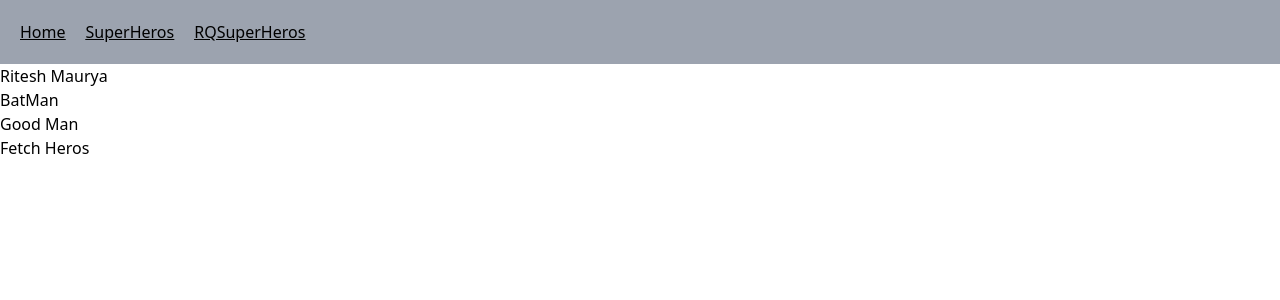
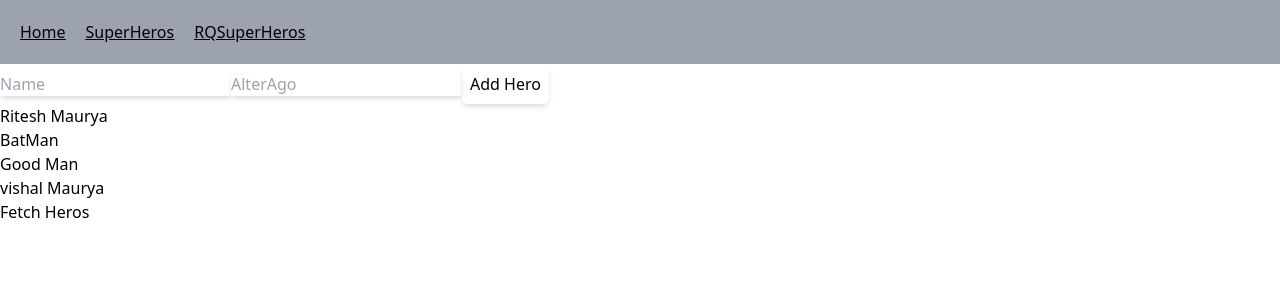
Before and after one commit to Ritesh9919/learning-react-query, a React (Vite) app in the folder react-query/: page /rq-super-heros in a window 1280 px wide. Shown: the top 300 px of the page. Built offline with nearby package versions, Linux system fonts and the light colour scheme; data requests are answered from the project's data file.

Commit message:
mutations

```diff
--- a/react-query/db.json
+++ b/react-query/db.json
@@ -14,6 +14,11 @@
       "id": 3,
       "name": "Good Man",
       "AlterAgo": "Chanchal"
+    },
+    {
+      "id": "0272",
+      "name": "vishal Maurya",
+      "AlterAgo": "temp"
     }
   ],
   "friends": [
@@ -39,7 +44,10 @@
   "channels": [
     {
       "id": "riteshm",
-      "courses": ["react", "node.js"]
+      "courses": [
+        "react",
+        "node.js"
+      ]
     }
   ],
   "colors": [
--- a/react-query/src/components/RQSuperHeros.jsx
+++ b/react-query/src/components/RQSuperHeros.jsx
@@ -1,7 +1,13 @@
+import { useState } from "react";
 import { Link } from "react-router-dom";
-import { useSuperHerosData } from "../hooks/useSuperHerosData";
+import {
+  useSuperHerosData,
+  useAddSuperHeroData,
+} from "../hooks/useSuperHerosData";
 
 function RQSuperHeros() {
+  const [name, setName] = useState("");
+  const [alterAgo, setAlterAgo] = useState("");
   const onSuccess = (data) => {
     if (data) console.log("Perfom side effect after data fetchin", data);
   };
@@ -10,14 +16,37 @@ function RQSuperHeros() {
   };
   const { isLoading, data, isError, error, isFetching, refetch } =
     useSuperHerosData(onSuccess, onError);
+  const { mutate } = useAddSuperHeroData();
   if (isLoading || isFetching) {
     return <h1>Loading...</h1>;
   }
   if (isError) {
     return <h2>{error.message}</h2>;
   }
+
+  const handleSubmit = () => {
+    const hero = { name, AlterAgo: alterAgo };
+    mutate(hero);
+  };
   return (
     <>
+      <form onSubmit={handleSubmit}>
+        <input
+          type="text"
+          placeholder="Name"
+          className="shadow-md"
+          onChange={(e) => setName(e.target.value)}
+        />
+        <input
+          className="shadow-md"
+          type="text"
+          placeholder="AlterAgo"
+          onChange={(e) => setAlterAgo(e.target.value)}
+        />
+        <button className="p-2 shadow-md rounded-md" type="submit">
+          Add Hero
+        </button>
+      </form>
       <div>
         {data?.data.map((hero) => (
           <Link to={`/rq-super-hero/${hero.id}`}>
--- a/react-query/src/hooks/useSuperHerosData.js
+++ b/react-query/src/hooks/useSuperHerosData.js
@@ -1,4 +1,4 @@
-import { useQuery } from "react-query";
+import { useQuery, useMutation } from "react-query";
 import axios from "axios";
 const fetchSuperHeros = () => {
   return axios.get("http://localhost:4000/superHeros");
@@ -10,3 +10,11 @@ export function useSuperHerosData(onSuccess, onError) {
     onError,
   });
 }
+
+const addSuperHero = (hero) => {
+  return axios.post("http://localhost:4000/superHeros", hero);
+};
+
+export const useAddSuperHeroData = () => {
+  return useMutation(addSuperHero);
+};
```
